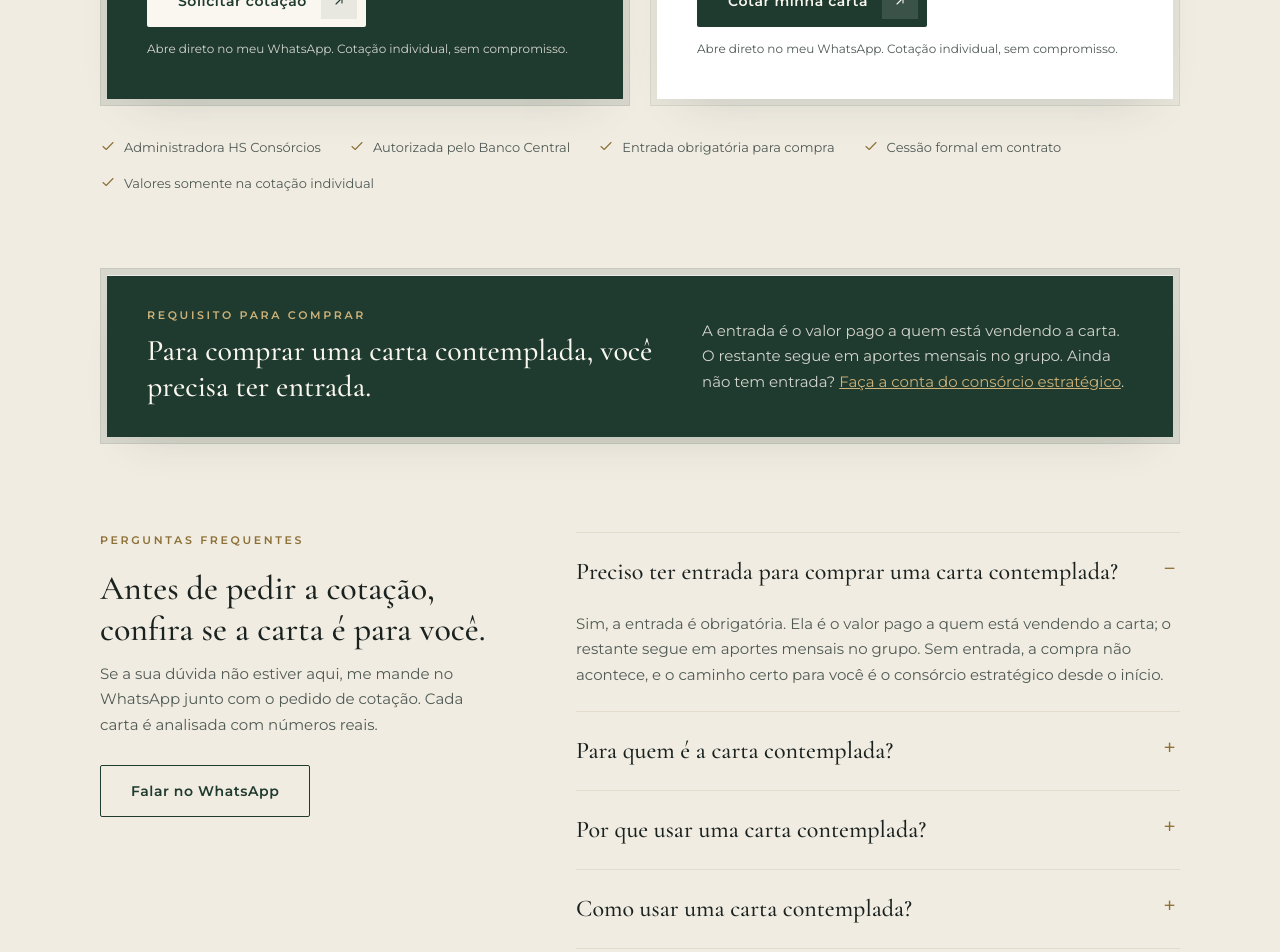
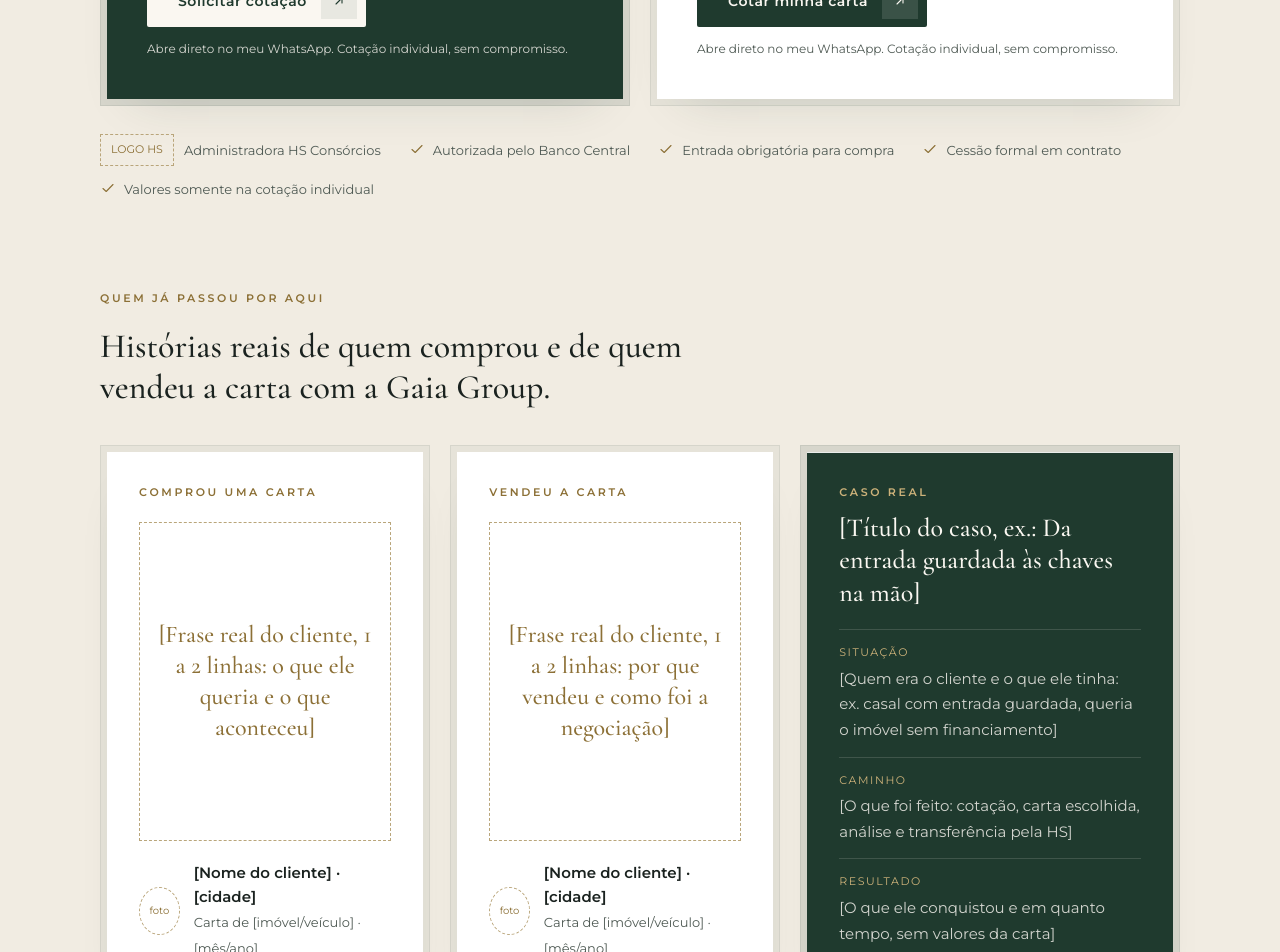
Before and after one commit to joaoc23dias/Consorcio-Inteligente-, a Next.js app: page / in a window 1280 px wide. Shown: the part 6020-6972 px from the top of the page. Built offline with nearby package versions, Linux system fonts and the light colour scheme.

Commit message:
Cartas contempladas: espaços para depoimentos, caso real e logo HS
Co-Authored-By: Claude Opus 5.5 <noreply@anthropic.com>
Claude-Session: https://claude.ai/code/session_01PWsREDKrVSqGNK6L7kcVFr

```diff
--- a/app/components/Cartas.jsx
+++ b/app/components/Cartas.jsx
@@ -1,6 +1,6 @@
 'use client';
 import { track } from '@vercel/analytics';
-import { WHATSAPP } from '../content';
+import { WHATSAPP, CARTAS_DEPOIMENTOS, CARTAS_CASO, LOGO_HS } from '../content';
 
 const wa = (texto) => `https://wa.me/${WHATSAPP}?text=${encodeURIComponent(texto)}`;
 
@@ -46,7 +46,7 @@ const LADOS = [
   },
 ];
 
-const CONFIANCA = ['Administradora HS Consórcios', 'Autorizada pelo Banco Central', 'Entrada obrigatória para compra', 'Cessão formal em contrato', 'Valores somente na cotação individual'];
+const CONFIANCA = ['Autorizada pelo Banco Central', 'Entrada obrigatória para compra', 'Cessão formal em contrato', 'Valores somente na cotação individual'];
 
 const PARA_QUEM = {
   e: [
@@ -139,13 +139,62 @@ export default function Cartas() {
           })}
         </div>
 
-        <ul className="row" style={{ listStyle: 'none', margin: '28px 0 0', padding: 0, gap: '10px 28px', fontSize: 13, color: 'var(--ink-soft)' }}>
+        <ul className="row" style={{ listStyle: 'none', margin: '28px 0 0', padding: 0, gap: '10px 28px', fontSize: 13, color: 'var(--ink-soft)', alignItems: 'center' }}>
+          <li style={{ display: 'flex', gap: 10, alignItems: 'center' }}>
+            {LOGO_HS
+              ? <img src={LOGO_HS} alt="HS Consórcios" height={28} style={{ height: 28, width: 'auto' }} />
+              : <span className="ph" style={{ padding: '6px 10px', fontSize: 11 }}>LOGO HS</span>}
+            Administradora HS Consórcios
+          </li>
           {CONFIANCA.map((c) => (
             <li key={c} style={{ display: 'flex', gap: 8, alignItems: 'center' }}>
               <span style={{ color: 'var(--gold)' }}><Check /></span>{c}
             </li>
           ))}
         </ul>
+
+        <div style={{ marginTop: 88 }}>
+          <p className="eyebrow">Quem já passou por aqui</p>
+          <h3 className="h3" style={{ fontSize: 34, maxWidth: 640 }}>Histórias reais de quem comprou e de quem vendeu a carta com a Gaia Group.</h3>
+          <div className="prova">
+            {CARTAS_DEPOIMENTOS.map((d, i) => {
+              const pendente = d.texto.startsWith('[');
+              return (
+                <figure key={i} className="bezel" style={{ margin: 0 }}>
+                  <div className="bezel-core pad-box" style={{ padding: 32, gap: 20 }}>
+                    <p className="eyebrow" style={{ margin: 0 }}>{d.lado}</p>
+                    <blockquote style={{ margin: 0, fontFamily: 'var(--serif)', fontSize: 24, lineHeight: 1.3, flex: 1 }} className={pendente ? 'ph' : undefined}>
+                      {pendente ? d.texto : `“${d.texto}”`}
+                    </blockquote>
+                    <figcaption style={{ display: 'flex', gap: 14, alignItems: 'center' }}>
+                      {d.foto
+                        ? <img src={d.foto} alt="" width={48} height={48} style={{ width: 48, height: 48, objectFit: 'cover', borderRadius: '50%' }} />
+                        : <span className="ph" aria-hidden="true" style={{ width: 48, height: 48, padding: 0, borderRadius: '50%', fontSize: 10 }}>foto</span>}
+                      <span>
+                        <strong style={{ display: 'block', fontSize: 15 }}>{d.nome}</strong>
+                        <span className="cp" style={{ fontSize: 13 }}>{d.detalhe}</span>
+                      </span>
+                    </figcaption>
+                  </div>
+                </figure>
+              );
+            })}
+            <article className="bezel bezel-dark caso" style={{ margin: 0 }}>
+              <div className="bezel-core pad-box" style={{ padding: 32 }}>
+                <p className="tag eyebrow" style={{ marginBottom: 10 }}>Caso real</p>
+                <h4 style={{ margin: '0 0 20px', fontFamily: 'var(--serif)', fontWeight: 500, fontSize: 26, lineHeight: 1.25, color: 'var(--bg)' }}>{CARTAS_CASO.titulo}</h4>
+                <ol style={{ listStyle: 'none', margin: 0, padding: 0 }}>
+                  {CARTAS_CASO.etapas.map((e) => (
+                    <li key={e.rotulo} style={{ padding: '14px 0', borderTop: '1px solid rgba(250,247,241,.14)' }}>
+                      <span className="tag" style={{ display: 'block', fontSize: 11, letterSpacing: '.14em', textTransform: 'uppercase', marginBottom: 4 }}>{e.rotulo}</span>
+                      <span style={{ fontSize: 15 }}>{e.texto}</span>
+                    </li>
+                  ))}
+                </ol>
+              </div>
+            </article>
+          </div>
+        </div>
 
         <div className="bezel bezel-dark" style={{ marginTop: 72 }}>
           <div className="bezel-core pad-box row" style={{ flexDirection: 'row', flexWrap: 'wrap', padding: '32px 40px', gap: 24, alignItems: 'center', justifyContent: 'space-between' }}>
--- a/app/content.js
+++ b/app/content.js
@@ -95,3 +95,22 @@ export const COMPARATIVO = {
     url: 'https://simuladorhabitacao.caixa.gov.br/home',
   },
 };
+
+// Cartas contempladas: prova social e caso real.
+// Preencher SOMENTE com clientes reais e autorização por escrito. Enquanto houver [colchetes], o bloco aparece como espaço reservado.
+export const CARTAS_DEPOIMENTOS = [
+  { lado: 'Comprou uma carta', texto: '[Frase real do cliente, 1 a 2 linhas: o que ele queria e o que aconteceu]', nome: '[Nome do cliente] · [cidade]', detalhe: 'Carta de [imóvel/veículo] · [mês/ano]', foto: '' },
+  { lado: 'Vendeu a carta', texto: '[Frase real do cliente, 1 a 2 linhas: por que vendeu e como foi a negociação]', nome: '[Nome do cliente] · [cidade]', detalhe: 'Carta de [imóvel/veículo] · [mês/ano]', foto: '' },
+];
+
+export const CARTAS_CASO = {
+  titulo: '[Título do caso, ex.: Da entrada guardada às chaves na mão]',
+  etapas: [
+    { rotulo: 'Situação', texto: '[Quem era o cliente e o que ele tinha: ex. casal com entrada guardada, queria o imóvel sem financiamento]' },
+    { rotulo: 'Caminho', texto: '[O que foi feito: cotação, carta escolhida, análise e transferência pela HS]' },
+    { rotulo: 'Resultado', texto: '[O que ele conquistou e em quanto tempo, sem valores da carta]' },
+  ],
+};
+
+// Logo da HS para a faixa de confiança: salvar o arquivo em public/logo-hs.png e trocar para '/logo-hs.png'.
+export const LOGO_HS = '';
--- a/app/globals.css
+++ b/app/globals.css
@@ -150,3 +150,6 @@ details .cp { padding: 0 0 24px; }
 @media (max-width: 900px) { .passos { grid-template-columns: 1fr 1fr; row-gap: 12px; } }
 @media (max-width: 520px) { .passos { grid-template-columns: 1fr; } .passos li { padding-right: 0; } .bezel:hover { transform: none; } }
 @media (prefers-reduced-motion: reduce) { .bezel, .btn-ico, .btn-ico .ico { transition: none; } .bezel:hover { transform: none; } }
+.prova { display: grid; grid-template-columns: 1fr 1fr 1.15fr; gap: 20px; margin-top: 36px; }
+.bezel-dark .tag { color: var(--gold-light); }
+@media (max-width: 980px) { .prova { grid-template-columns: 1fr; } }
```
